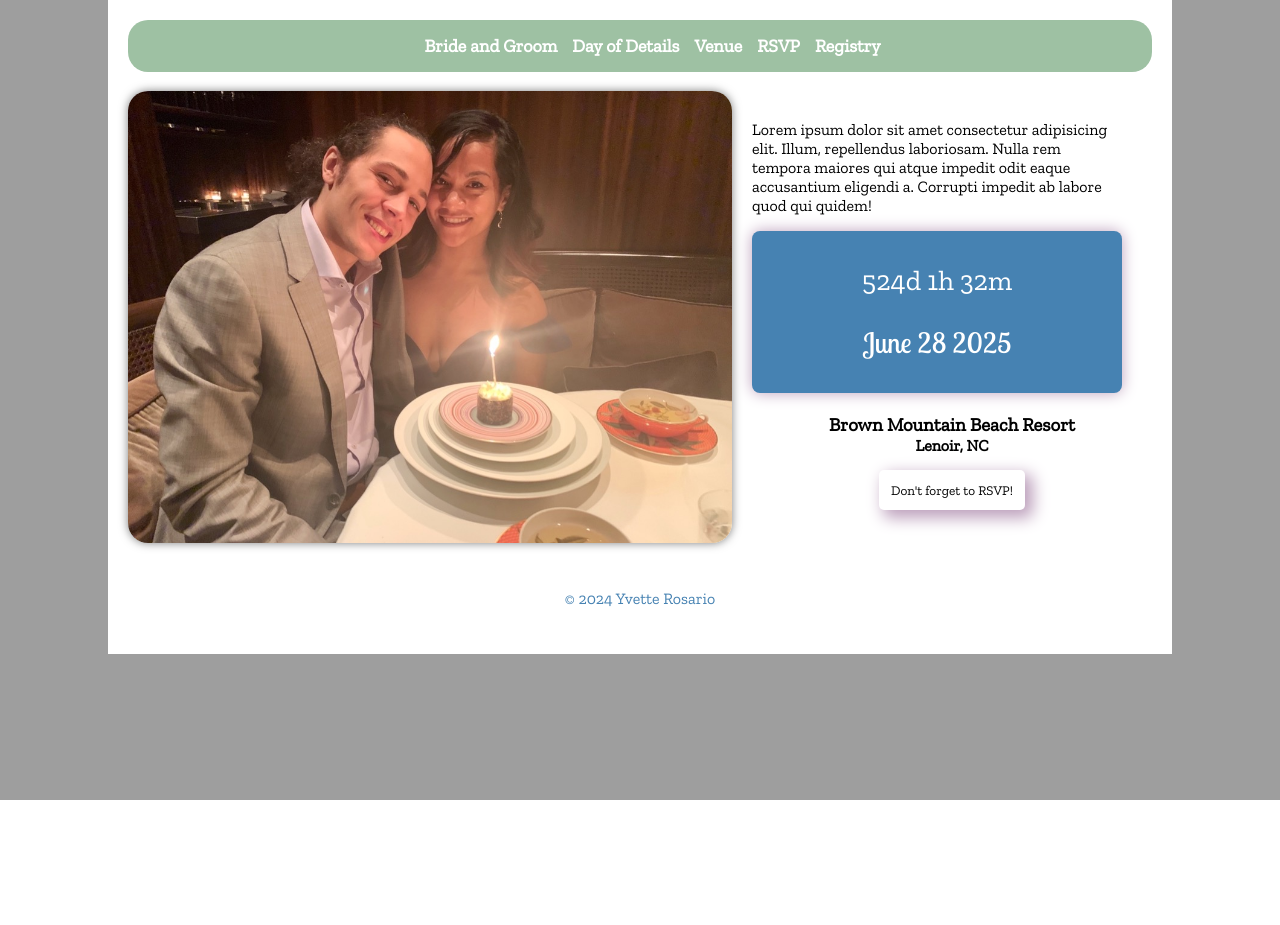
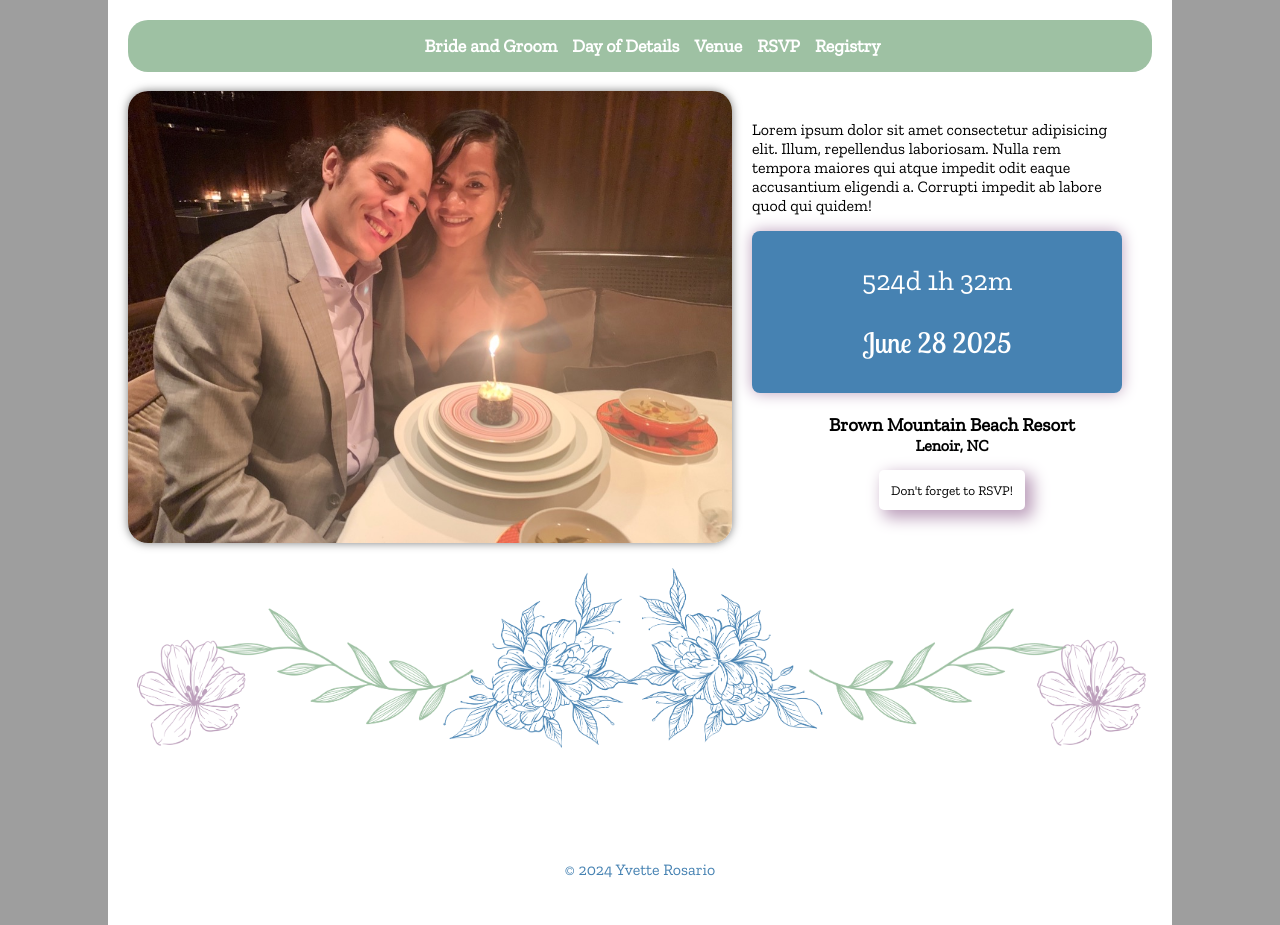
Before and after one commit to Introvette/martin-wedding, a plain HTML site: page index.html in a window 1280 px wide. Before the commit the page ends 800 px from the top, so only its background shows below. Drawn offline with nearby package versions, Linux system fonts and the light colour scheme; the site is published under a folder, as on GitHub Pages, so addresses that start at the root find nothing.

Commit message:
fixed image path

```diff
--- a/index.html
+++ b/index.html
@@ -60,7 +60,7 @@
       <br />
       <!-- end top section -->
       <div class="divider">
-        <img src="/assets/photos/divider.png" alt="" />
+        <img src="./assets/photos/divider.png" alt="" />
       </div>
 
     </div>
```
